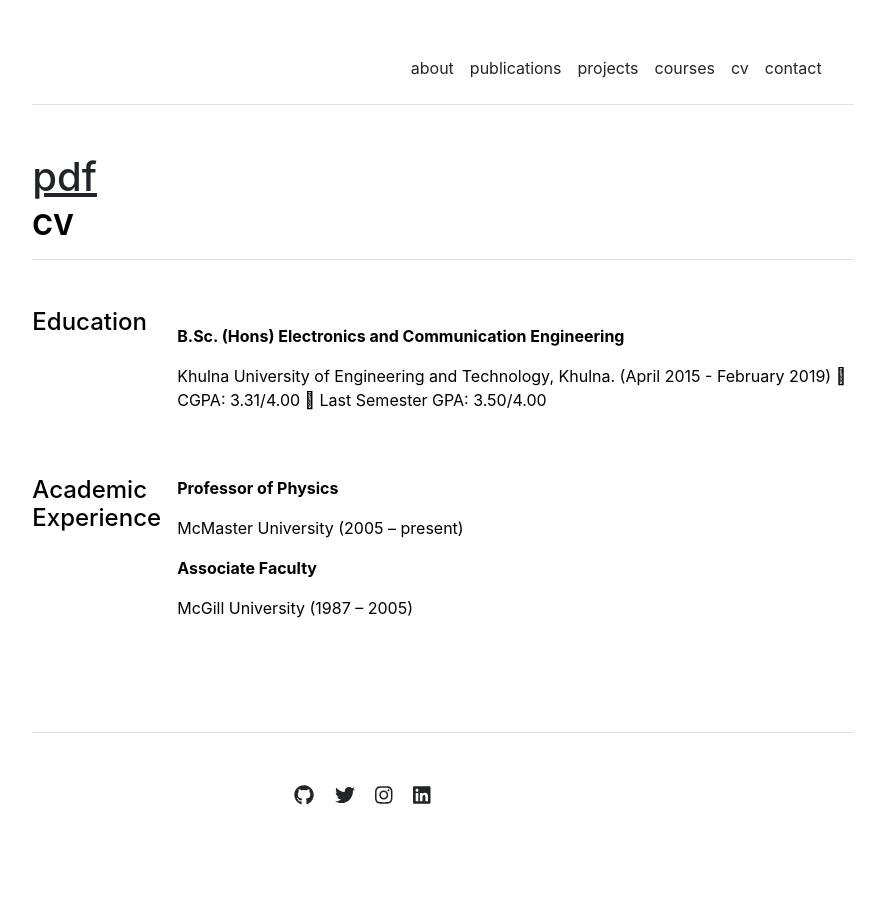
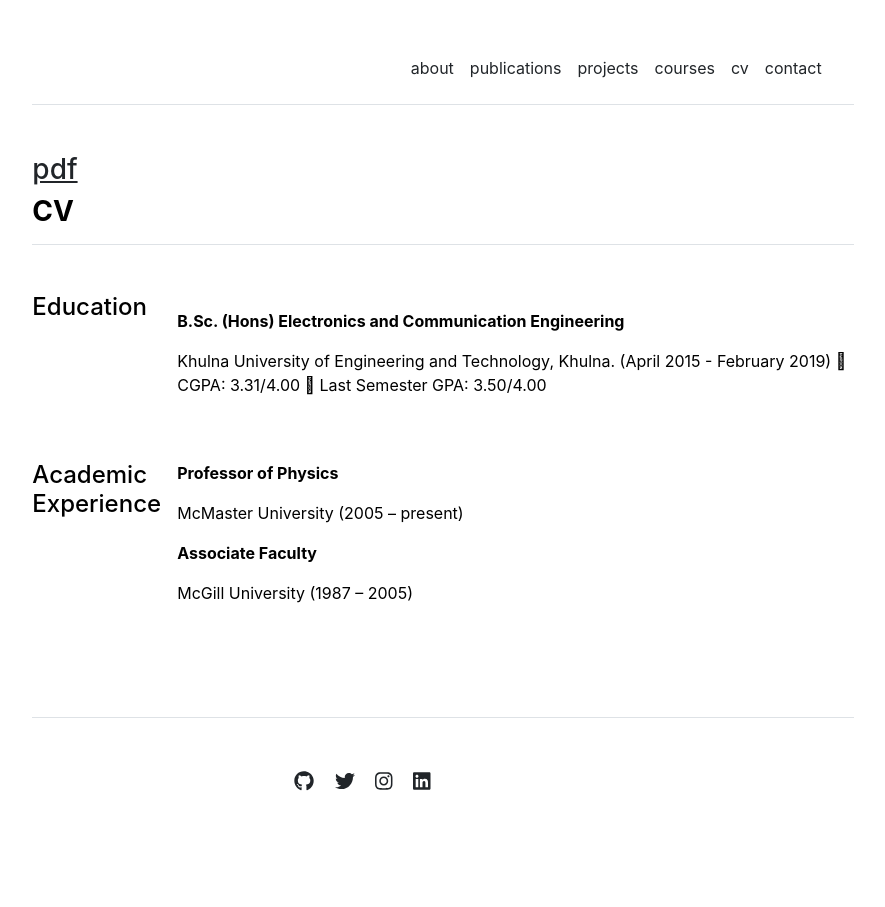
Before and after one commit to Anannabiswas/anannabiswas.github.io, a Jekyll site: the page built from cv.md, in a window 1280 px wide. Shown: the whole page, without its empty margins (197-1082 px from the left). Built offline with Jekyll 4.4.1, drawn with Linux system fonts in a browser that asks for light colours.

Commit message:
Update cv.md

```diff
--- a/cv.md
+++ b/cv.md
@@ -1,6 +1,6 @@
 ---
 layout: cv
-title: "CV"
+title: "cv"
 ---
 
-# [pdf](assets/cv/Ananna_CV.pdf)
+### [pdf](assets/cv/Ananna_CV.pdf)
```
